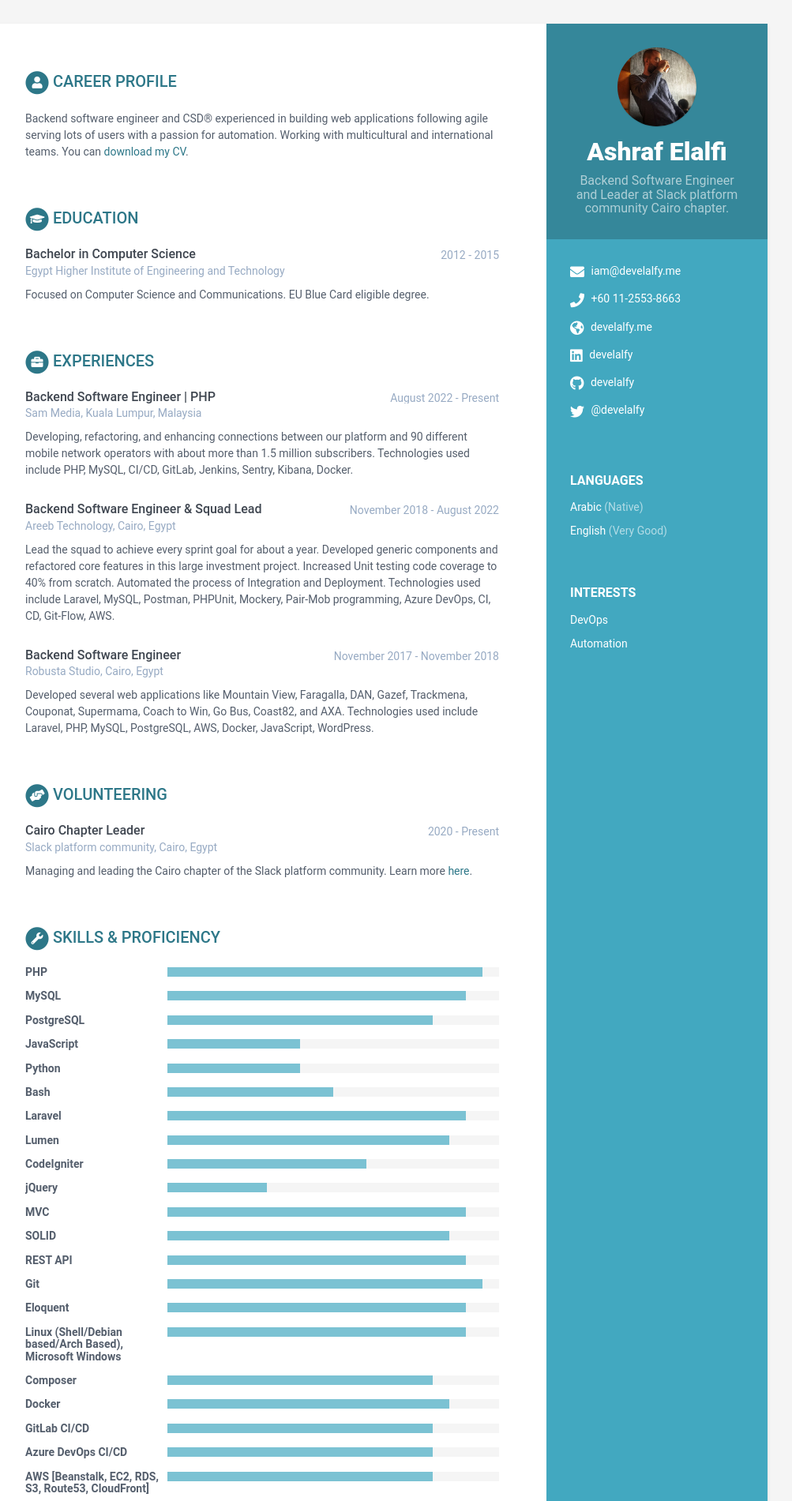
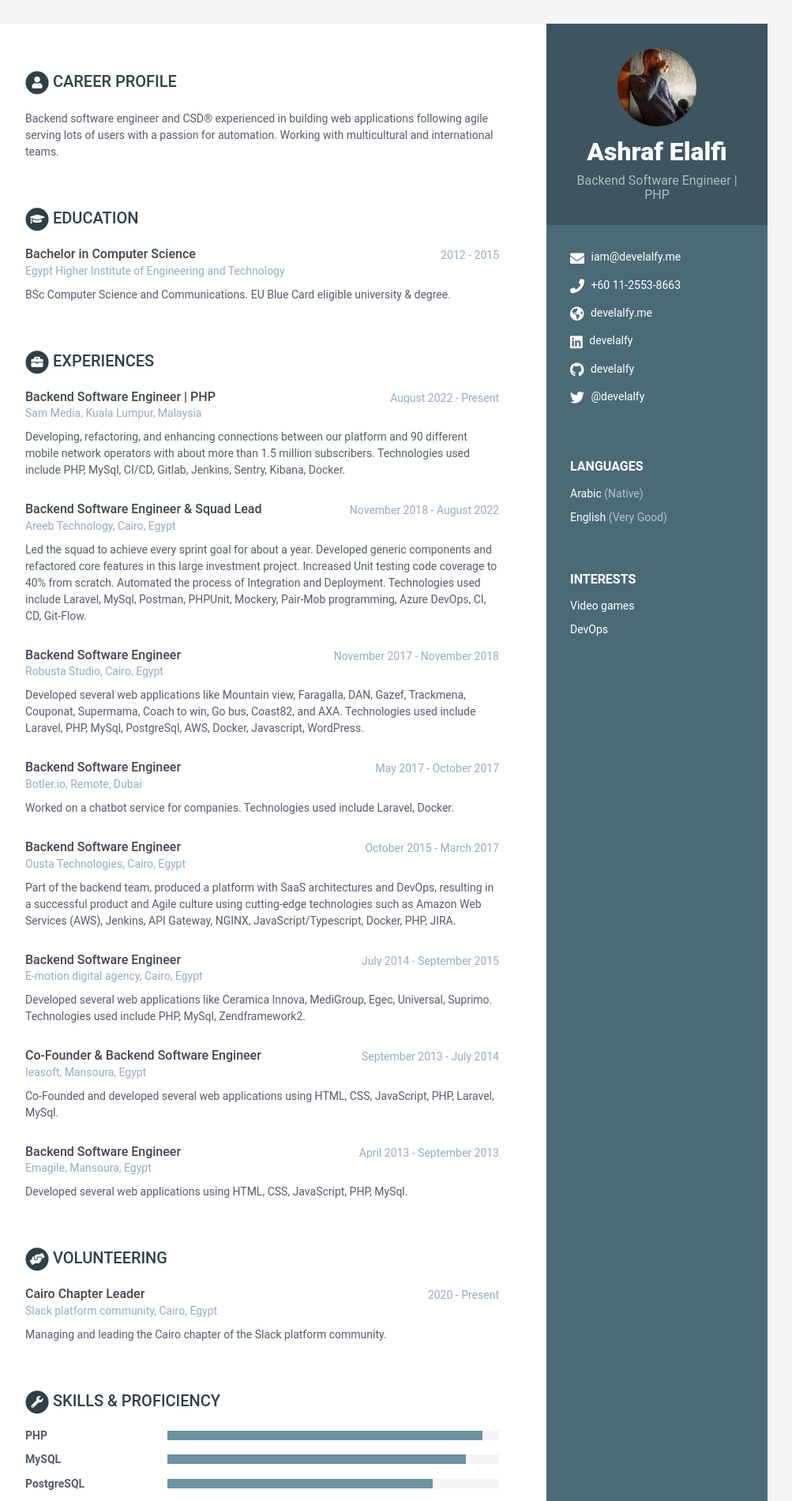
Before and after one commit to develalfy/develalfy.github.io, a Jekyll site: the page built from index.html, in a window 1280 px wide. Shown: the top 1901 px of the page at 79% size, without its empty margins (168-1171 px from the left). Built offline with Jekyll 4.4.1, drawn with Linux system fonts in a browser that asks for light colours.

Commit message:
Update content

```diff
--- a/_config.yml
+++ b/_config.yml
@@ -6,7 +6,7 @@ url: 'https://develalfy.me'
 baseurl: '/' #change it according to your repository name
 description: Ashraf Elalfi | CV
 # Style will be applied only after restarting the build or serve. Just choose one of the options.
-theme_skin: blue # blue turquoise green berry orange ceramic
+theme_skin: ceramic # blue turquoise green berry orange ceramic
 chrome_mobile_color: #use hex colors (ex:#1976d2) or leave empty if you don't want a color for chrome mobile searchbar
 
 # Sass/SCSS
--- a/_data/data.yml
+++ b/_data/data.yml
@@ -4,14 +4,14 @@ sidebar:
 
   # Profile information
   name: Ashraf Elalfi
-  tagline: Backend Software Engineer and Leader at Slack platform community Cairo chapter.
+  tagline: Backend Software Engineer | PHP
 
   avatar: profile.png  # Place a 100x100 picture inside /assets/images/ folder and provide the name of the file below
 
   # Sidebar links
   email: iam@develalfy.me
   phone: +60 11-2553-8663
-  website: develalfy.me #do not add http://
+  website: develalfy.me # do not add http://
   linkedin: develalfy
   github: develalfy
   telegram: # add your nickname without '@' sign
@@ -30,30 +30,31 @@ sidebar:
       level: Very Good
 
   interests:
+    - item: Video games
+      link:
+
     - item: DevOps
-      link:
-    - item: Automation
       link:
 
 career-profile:
   title: Career Profile
   summary: |
     Backend software engineer and CSD® experienced in building web applications following agile serving lots of users with a passion for automation.
-    Working with multicultural and international teams. You can [download my CV](https://develalfy.me/cv.pdf).
+    Working with multicultural and international teams.
 
 education:
   - degree: Bachelor in Computer Science
     university: Egypt Higher Institute of Engineering and Technology
     time: 2012 - 2015
     details: |
-      Focused on Computer Science and Communications. EU Blue Card eligible degree.
+      BSc Computer Science and Communications. EU Blue Card eligible university & degree.
 
 volunteers:
   - role: Cairo Chapter Leader
     time: 2020 - Present
     company: Slack platform community, Cairo, Egypt
     details: |
-      Managing and leading the Cairo chapter of the Slack platform community. Learn more [here](https://slackcommunity.com/cairo/).
+      Managing and leading the Cairo chapter of the Slack platform community.
 
 experiences:
   - role: Backend Software Engineer | PHP
@@ -61,22 +62,51 @@ experiences:
     company: Sam Media, Kuala Lumpur, Malaysia
     details: |
       Developing, refactoring, and enhancing connections between our platform and 90 different mobile network operators with about more than 1.5 million subscribers.
-      Technologies used include PHP, MySQL, CI/CD, GitLab, Jenkins, Sentry, Kibana, Docker.
+      Technologies used include PHP, MySql, CI/CD, Gitlab, Jenkins, Sentry, Kibana, Docker.
 
   - role: Backend Software Engineer & Squad Lead
     time: November 2018 - August 2022
     company: Areeb Technology, Cairo, Egypt
     details: |
-      Lead the squad to achieve every sprint goal for about a year. Developed generic components and refactored core features in this large investment project.
-      Increased Unit testing code coverage to 40% from scratch. Automated the process of Integration and Deployment.
-      Technologies used include Laravel, MySQL, Postman, PHPUnit, Mockery, Pair-Mob programming, Azure DevOps, CI, CD, Git-Flow, AWS.
+      Led the squad to achieve every sprint goal for about a year. Developed generic components and refactored core features in this large investment project. Increased Unit testing code coverage to 40% from scratch. Automated the process of Integration and Deployment.
+      Technologies used include Laravel, MySql, Postman, PHPUnit, Mockery, Pair-Mob programming, Azure DevOps, CI, CD, Git-Flow.
 
   - role: Backend Software Engineer
     time: November 2017 - November 2018
     company: Robusta Studio, Cairo, Egypt
     details: |
-      Developed several web applications like Mountain View, Faragalla, DAN, Gazef, Trackmena, Couponat, Supermama, Coach to Win, Go Bus, Coast82, and AXA.
-      Technologies used include Laravel, PHP, MySQL, PostgreSQL, AWS, Docker, JavaScript, WordPress.
+      Developed several web applications like Mountain view, Faragalla, DAN, Gazef, Trackmena, Couponat, Supermama, Coach to win, Go bus, Coast82, and AXA.
+      Technologies used include Laravel, PHP, MySql, PostgreSql, AWS, Docker, Javascript, WordPress.
+
+  - role: Backend Software Engineer
+    time: May 2017 - October 2017
+    company: Botler.io, Remote, Dubai
+    details: |
+      Worked on a chatbot service for companies. Technologies used include Laravel, Docker.
+
+  - role: Backend Software Engineer
+    time: October 2015 - March 2017
+    company: Ousta Technologies, Cairo, Egypt
+    details: |
+      Part of the backend team, produced a platform with SaaS architectures and DevOps, resulting in a successful product and Agile culture using cutting-edge technologies such as Amazon Web Services (AWS), Jenkins, API Gateway, NGINX, JavaScript/Typescript, Docker, PHP, JIRA.
+
+  - role: Backend Software Engineer
+    time: July 2014 - September 2015
+    company: E-motion digital agency, Cairo, Egypt
+    details: |
+      Developed several web applications like Ceramica Innova, MediGroup, Egec, Universal, Suprimo. Technologies used include PHP, MySql, Zendframework2.
+
+  - role: Co-Founder & Backend Software Engineer
+    time: September 2013 - July 2014
+    company: Ieasoft, Mansoura, Egypt
+    details: |
+      Co-Founded and developed several web applications using HTML, CSS, JavaScript, PHP, Laravel, MySql.
+
+  - role: Backend Software Engineer
+    time: April 2013 - September 2013
+    company: Emagile, Mansoura, Egypt
+    details: |
+      Developed several web applications using HTML, CSS, JavaScript, PHP, MySql.
 
 skills:
   title: Skills & Proficiency
```
